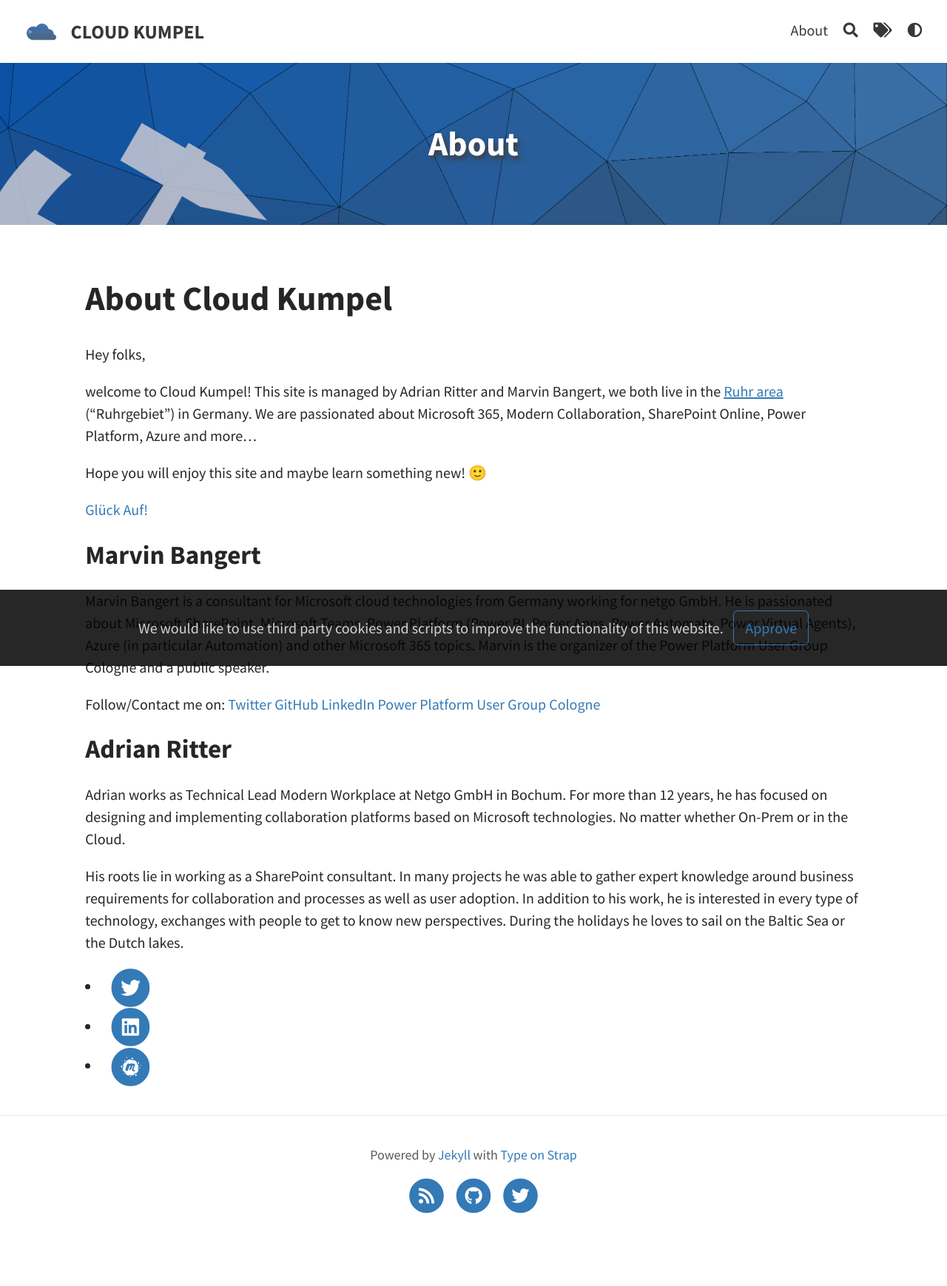
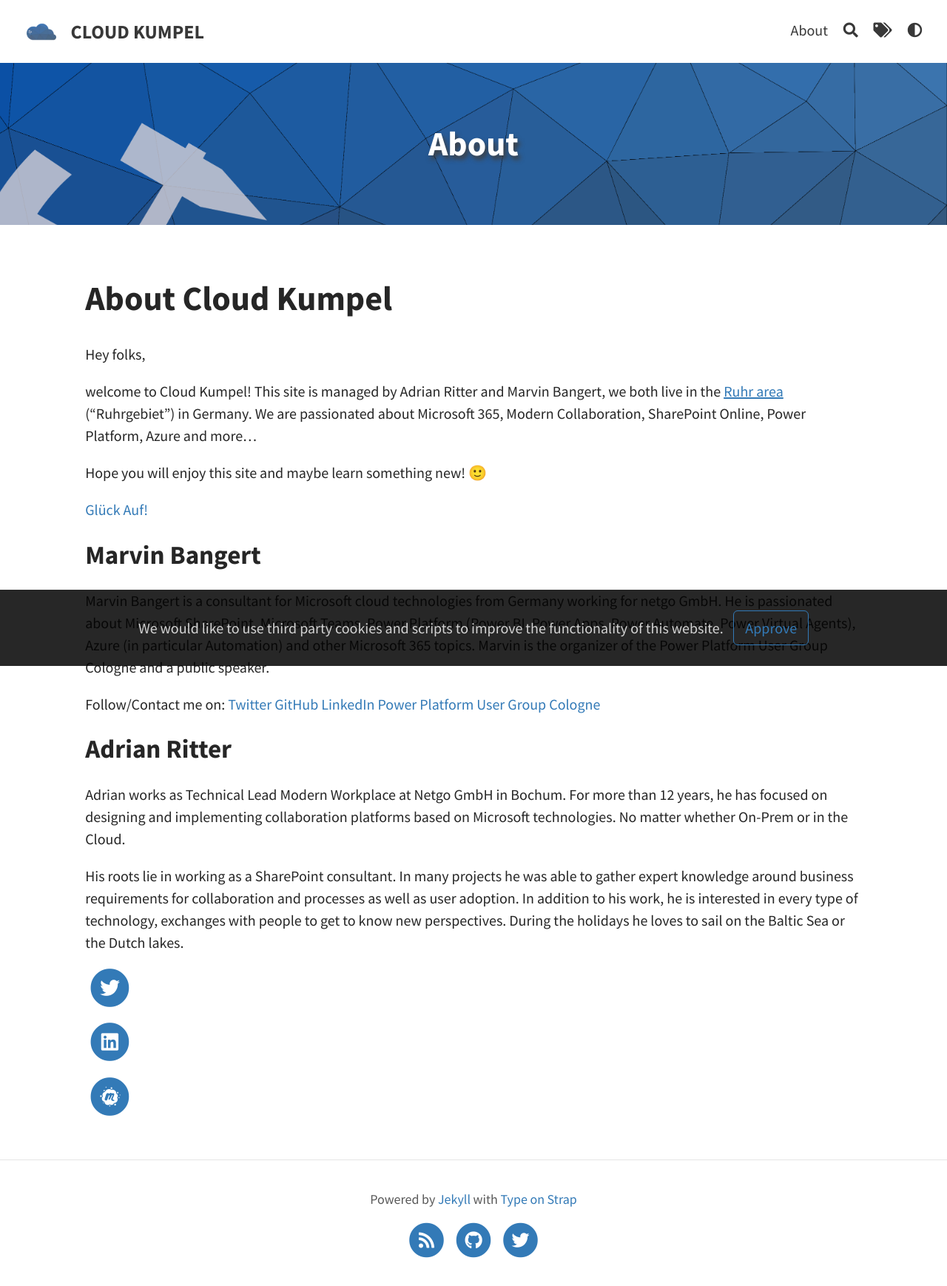
Before and after one commit to Cloud-Kumpel/CloudKumpel, a Jekyll site: the page built from pages/about.md, in a window 1280 px wide. Shown: the whole page at 74% size. Built offline with Jekyll 4.4.1, drawn with Linux system fonts in a browser that asks for light colours; before the commit the page ends 1678 px from its top, so only the background shows below that.

Commit message:
fixed social Layout

```diff
--- a/pages/about.md
+++ b/pages/about.md
@@ -31,8 +31,7 @@
 
 {% assign brand = 'twitter' %}
 {% assign icon = "fab fa-" | append: brand %}
-<li>
-    <a href="https://twitter.com/adrianritter"
+<a href="https://twitter.com/adrianritter"
     title="{{ site.data.language.str_follow_on }} {{ brand | remove: '-' | capitalize }}"
     target="_blank"
     rel="me">
@@ -40,12 +39,11 @@
       <i class="fas fa-circle fa-stack-2x"></i>
       <i class="{{ icon }} fa-stack-1x fa-inverse"></i>
     </span>
-    </a>
-</li>
+</a>
 {% assign brand = 'linkedin' %}
 {% assign icon = "fab fa-" | append: brand %}
-<li>
-    <a href="https://www.linkedin.com/in/adrianritter"
+
+   <a href="https://www.linkedin.com/in/adrianritter"
     title="{{ site.data.language.str_follow_on }} {{ brand | remove: '-' | capitalize }}"
     target="_blank"
     rel="me">
@@ -53,18 +51,15 @@
       <i class="fas fa-circle fa-stack-2x"></i>
       <i class="{{ icon }} fa-stack-1x fa-inverse"></i>
     </span>
-    </a>
-</li>
+</a>
 {% assign brand = 'meetup' %}
 {% assign icon = "fab fa-" | append: brand %}
-<li>
-    <a href="https://www.meetup.com/Microsoft-Teams-MeetUp-Bochum/"
-    title="{{ site.data.language.str_follow_on }} {{ brand | remove: '-' | capitalize }}"
+<a href="https://www.meetup.com/Microsoft-Teams-MeetUp-Bochum/"
+    title="Teams User Group Standort Bochum"
     target="_blank"
     rel="me">
     <span class="fa-stack fa-lg">
       <i class="fas fa-circle fa-stack-2x"></i>
       <i class="{{ icon }} fa-stack-1x fa-inverse"></i>
     </span>
-    </a>
-</li>
+</a>
```
